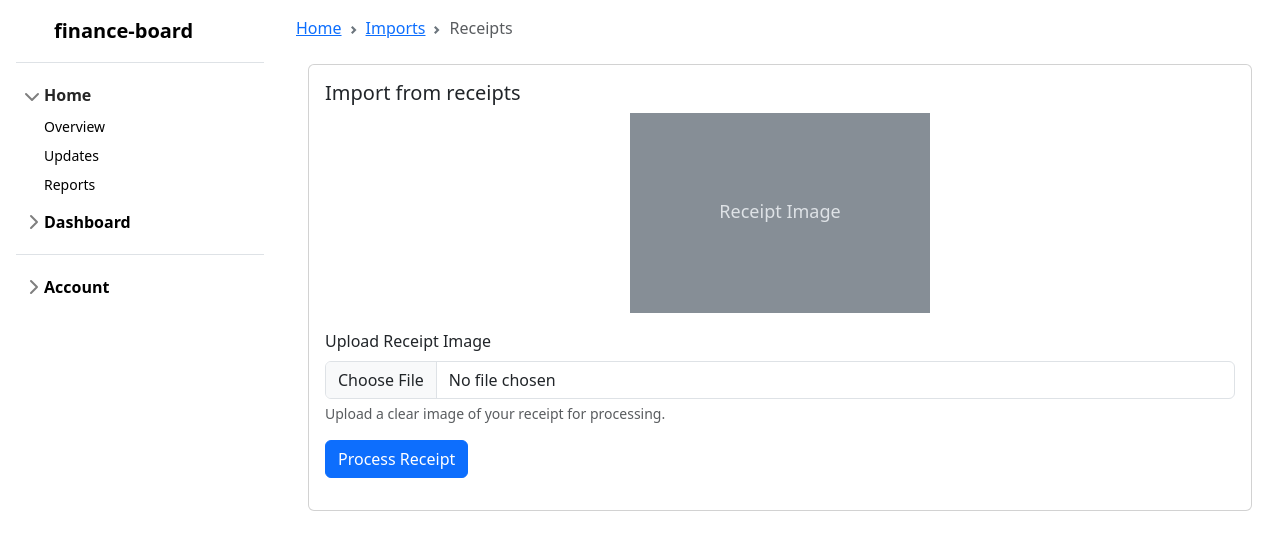
After one commit to agpetrovici/finance-board, a Flask app: page /imports/receipts in a window 1280 px wide. The commit adds this page. Shown: the top 550 px of the page. Run offline with Flask 3, Linux system fonts and the light colour scheme; some libraries are stand-ins or nearby versions.

Commit message:
feat: implement receipt import functionality with mindee API integration

```diff
--- a/app/backend/config.py
+++ b/app/backend/config.py
@@ -5,3 +5,4 @@ class Config:
     SECRET_KEY = getenv("SECRET_KEY")
     EXPLAIN_TEMPLATE_LOADING = False
     TEMPLATES_AUTO_RELOAD = True
+    MINDEE_API_KEY = getenv("MINDEE_API_KEY")
--- a/app/backend/routes/imports/imports.py
+++ b/app/backend/routes/imports/imports.py
@@ -3,6 +3,8 @@ import json
 from flask import Blueprint, Response
 from flask import render_template, jsonify
 from flask import request
+from flask import current_app
+from mindee import Client
 
 from app.backend.models.db import db
 from app.backend.models.m_account import Account
@@ -12,6 +14,7 @@ from app.backend.routes.imports.utils.csb43.get_csb43_movements import get_new_m
 from app.backend.routes.imports.utils.csb43.process_csb43 import parse_aes43
 from app.backend.routes.imports.utils.get_last_movement import get_last_movement
 from app.backend.routes.imports.utils.revolut.process_revolut import get_new_movements_revolut
+from app.backend.utils.receipts.prediction import make_receipt_prediction
 
 bp = Blueprint(
     "imports",
@@ -179,3 +182,21 @@ def import_from_revolut() -> tuple[Response, int]:
     db.session.add_all(new_movements)
     db.session.commit()
     return jsonify({"status": "success", "message": f"Added {len(new_movements)} movements."}), 200
+
+
+@bp.route("/receipts")
+def import_receipts() -> str:
+    return render_template("imports/tpl_receipts.html")
+
+
+@bp.route("/from-receipts", methods=["POST"])
+def import_from_receipts() -> tuple[Response, int]:
+    file = request.files["receipt"]
+    data_input: bytes = file.read()
+    file_name = file.filename
+
+    mindee_client = Client(api_key=current_app.config["MINDEE_API_KEY"])
+    result = make_receipt_prediction(mindee_client, data_input, file_name)
+
+    print(result.document)
+    return jsonify({"status": "success", "message": "Receipts imported successfully."}), 200
--- /dev/null
+++ b/app/backend/routes/imports/static/imports/js/script-receipts.js
@@ -0,0 +1,34 @@
+async function handleReceiptProcessing() {
+  const fileInput = document.querySelector("#receipt-image");
+
+  if (!fileInput.files || fileInput.files.length === 0) {
+    alert("Please select a receipt image first");
+    return;
+  }
+
+  const formData = new FormData();
+  formData.append("receipt", fileInput.files[0]);
+
+  try {
+    const response = await fetch("/imports/from-receipts", {
+      method: "POST",
+      body: formData,
+    });
+
+    if (!response.ok) {
+      throw new Error(`HTTP error! status: ${response.status}`);
+    }
+
+    const data = await response.json();
+    // Handle the response data here
+    console.log("Receipt processed successfully:", data);
+  } catch (error) {
+    console.error("Error processing receipt:", error);
+    alert("Error processing receipt. Please try again.");
+  }
+}
+
+document.addEventListener("DOMContentLoaded", () => {
+  const processButton = document.querySelector("#btn-process-receipt");
+  processButton.addEventListener("click", handleReceiptProcessing);
+});
--- a/app/backend/routes/imports/templates/imports/tpl_import_index.html
+++ b/app/backend/routes/imports/templates/imports/tpl_import_index.html
@@ -16,6 +16,7 @@
                         <li><a href="{{ url_for('imports.import_revolut') }}">Revolut</a></li>
                         <li><a href="{{ url_for('imports.import_norma43') }}">Norma43</a></li>
                         <li><a href="{{ url_for('imports.import_binance') }}">Binance</a></li>
+                        <li><a href="{{ url_for('imports.import_receipts') }}">Receipts</a></li>
                     </ul>
                 </div>
             </div>
--- /dev/null
+++ b/app/backend/routes/imports/templates/imports/tpl_receipts.html
@@ -0,0 +1,49 @@
+{% extends "base.html" %}
+
+{% block title %}Import receipts | finance-board {% endblock %}
+
+{% block title_inline %}Import receipts{% endblock %}
+
+{% block content %}
+<div class="container mt-4">
+    <div class="row">
+        <div class="col-12">
+            <div class="card">
+                <div class="card-body">
+                    <h5 class="card-title">Import from receipts</h5>
+                    <div class="mb-3">
+                        <div class="text-center mb-3">
+                            <svg class="bd-placeholder-img img-fluid" width="300" height="200"
+                                xmlns="http://www.w3.org/2000/svg" role="img" aria-label="Receipt example"
+                                preserveAspectRatio="xMidYMid slice" focusable="false">
+                                <title>Receipt example</title>
+                                <rect width="100%" height="100%" fill="#868e96"></rect>
+                                <text x="50%" y="50%" fill="#dee2e6" dy=".3em">Receipt Image</text>
+                            </svg>
+                        </div>
+                    </div>
+                    <div class="mb-3">
+                        <label for="receipt-image" class="form-label">Upload Receipt Image</label>
+                        <input type="file" class="form-control" id="receipt-image" accept="image/*">
+                        <div class="form-text">Upload a clear image of your receipt for processing.</div>
+                    </div>
+                    <div class="mb-3">
+                        <button class="btn btn-primary" id="btn-process-receipt">Process Receipt</button>
+                    </div>
+                    <div class="mt-3" id="preview-container" style="display: none;">
+                        <h6>Image Preview:</h6>
+                        <img id="receipt-preview" class="img-fluid img-thumbnail" alt="Receipt preview">
+                    </div>
+                </div>
+            </div>
+        </div>
+    </div>
+</div>
+{% endblock %}
+
+{% block aditional_styles %}
+{% endblock %}
+
+{% block aditional_scripts %}
+<script type="module" src="{{ url_for('imports.static', filename='imports/js/script-receipts.js') }}"></script>
+{% endblock %}
```
Also changed, not shown: app/backend/utils/receipts/prediction.py (added, +21 -0 lines), 1 other file.
